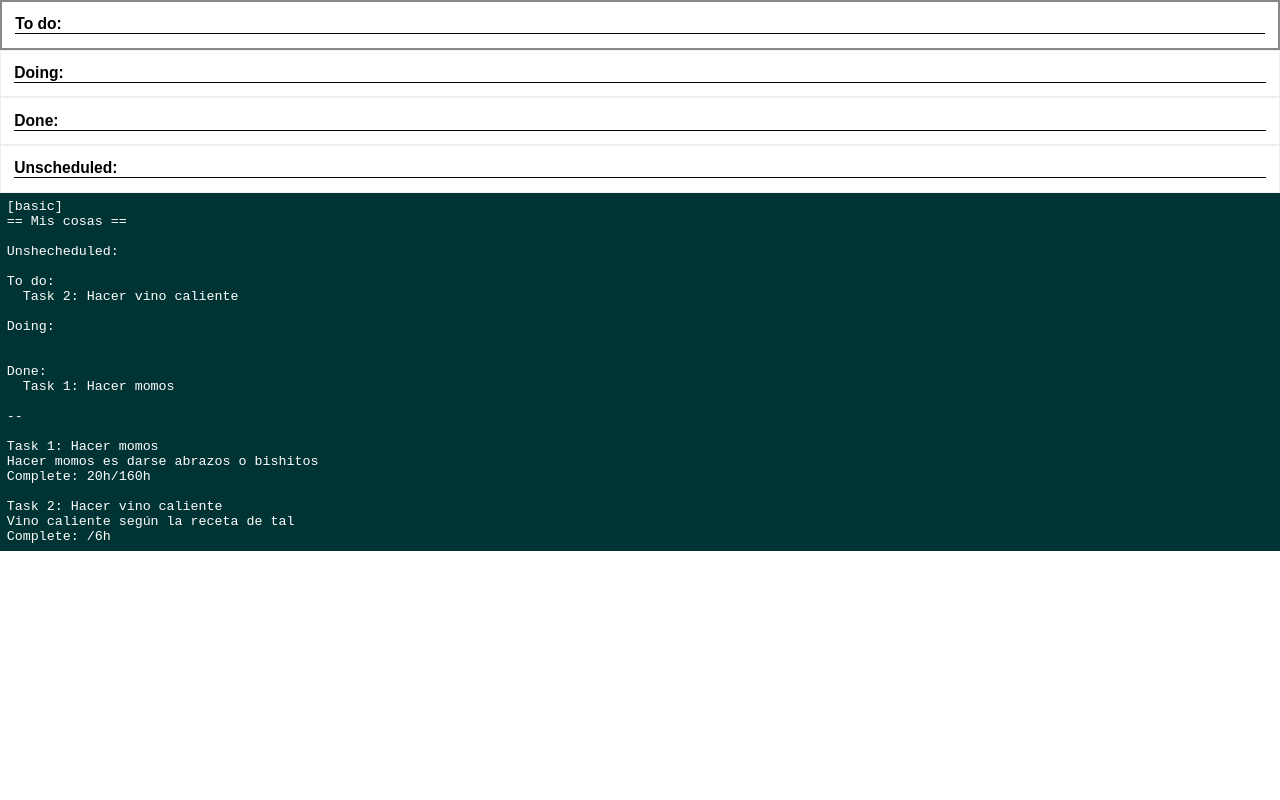
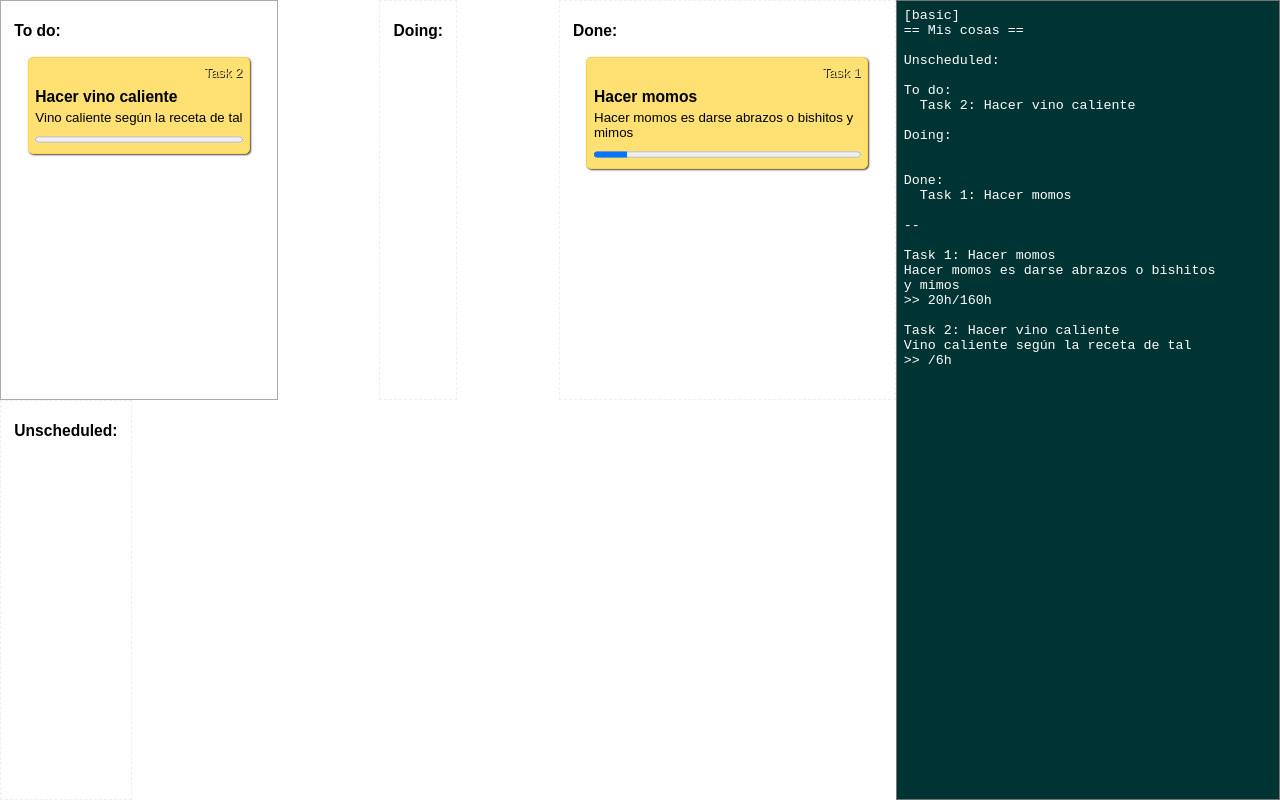
Before and after one commit to delapuente/mtask, a plain HTML site: page index.html in a window 1280 px wide. Drawn offline with Linux system fonts and the light colour scheme.

Commit message:
Parsing both classification and definitions

```diff
--- a/index.html
+++ b/index.html
@@ -12,100 +12,125 @@
       height: 100%;
     }
 
-    body {
+    p {
+      margin-bottom: .5em;
+    }
+
+    #editpad {
+      box-sizing: border-box;
+      -webkit-box-sizing: border-box;
+      -moz-box-sizing: border-box;
+      background-color: #033;
+      color: white;
+      width: 30%;
+      overflow: auto;
+      height: 100%;
+      position: absolute;
+      right:0;
+      top:0;
+      bottom:0;
+      padding: .5em;
+      resize: none;
+    }
+
+    #board {
+      box-sizing: border-box;
+      -webkit-box-sizing: border-box;
+      -moz-box-sizing: border-box;
+      display: box;
+      display: -webkit-box;
       display: -moz-box;
+      width: 70%;
+      position: absolute;
+      left:0;
+      top:0;
+      bottom:0;
+    }
+
+    #board .group {
+      display: box;
+      display: -webkit-box;
+      display: -moz-box;
+      box-pack: justify;
+      box-align: stretch;
+      box-flex: 1;
+      -webkit-box-pack: justify;
+      -webkit-box-align: stretch;
+      -webkit-box-flex: 1;
+      -moz-box-pack: justify;
       -moz-box-align: stretch;
+      -moz-box-flex: 1;
       width: 100%;
       height: 100%;
     }
 
-    #editpad {
-      -moz-box-flex: 1;
-      background-color: #033;
-      color: white;
-      padding: .5em;
-    }
-
-    #board {
-      display: -moz-box;
-      -moz-box-flex: 4;
-      resize: horizontal;
-    }
-
-    #board .group {
-      display: -moz-box;
-      -moz-box-pack: justify;
-      -moz-box-align: stretch;
-      -moz-box-flex: 1;
-    }
-
     #board .group.vertical {
+      box-orient: block-axis;
+      -webkit-box-orient: block-axis;
       -moz-box-orient: block-axis;
     }
 
     #board .group.horizontal {
+      box-orient: inline-axis;
+      -webkit-box-orient: inline-axis;
       -moz-box-orient: inline-axis;
     }
 
     #board .group * {
+      box-flex: 1;
+      -wenkit-box-flex: 1;
       -moz-box-flex: 1;
     }
 
     #board section {
-      border: 1px solid #EEE;
+      border: 1px dashed #EEE;
       padding: 1em;
     }
 
     #board section:hover {
-      border: 2px solid #888;
+      border: 1px solid #AAA;
     }
 
-    #board section h1 {
-      border-bottom: 1px solid black;
+    .node aside p {
+      text-align: right;
+      color: #FFE073;
+      text-shadow:1px 1px #222;
+    }
+
+    .node ul {
+      list-style: none;
+    }
+
+    .node ul li {
+      float: left;
+    }
+
+    .task {
+      display: block;
+      max-width: 20em;
+      margin: 1em;
+      padding: .5em;
+      border: 1px solid #FFD440;
+      border-radius: 5px;
+      background: #FFE073;
+      box-shadow: 1px 1px 2px #444;
+    }
+
+    .node h1 {
+      margin-top: .5em;
+      margin-bottom: .25em;
+    }
+
+    .node progress {
+      width: 100%;
     }
   </style>
 </head>
 <body>
-  <section id="board">
-    <div class="group vertical">
-      <div class="group horizontal">
-        <section id="to_do">
-          <header>
-            <hgroup>
-              <h1>To do:</h1>
-            </hgroup>
-          </header>
-        </section>
-        <section id="doing">
-          <header>
-            <hgroup>
-              <h1>Doing:</h1>
-            </hgroup>
-          </header>
-        </section>
-        <section id="done">
-          <header>
-            <hgroup>
-              <h1>Done:</h1>
-            </hgroup>
-          </header>
-        </section>
-      </div>
-      <div class="group horizontal">
-        <section id="unscheduled">
-          <header>
-            <hgroup>
-              <h1>Unscheduled:</h1>
-            </hgroup>
-          </header>
-        </section>
-      </div>
-    </div>
-  </section>
-  <pre id="editpad" contenteditable="true">[basic]
+  <textarea id="editpad" spellcheck="false">[basic]
 == Mis cosas ==
 
-Unshecheduled:
+Unscheduled:
 
 To do:
   Task 2: Hacer vino caliente
@@ -120,18 +145,192 @@ Done:
 
 Task 1: Hacer momos
 Hacer momos es darse abrazos o bishitos
-Complete: 20h/160h
+y mimos
+>> 20h/160h
 
 Task 2: Hacer vino caliente
 Vino caliente según la receta de tal
-Complete: /6h</pre>
-
+>> /6h</textarea>
+  <section id="board">
+    <div class="group vertical">
+      <div class="group horizontal">
+        <section id="to_do" class="node">
+          <header>
+            <hgroup>
+              <h1>To do:</h1>
+            </hgroup>
+          </header>
+          <ul>
+          </ul>
+        </section>
+        <section id="doing" class="node">
+          <header>
+            <hgroup>
+              <h1>Doing:</h1>
+            </hgroup>
+          </header>
+          <ul>
+          </ul>
+        </section>
+        <section id="done" class="node">
+          <header>
+            <hgroup>
+              <h1>Done:</h1>
+            </hgroup>
+          </header>
+          <ul>
+          </ul>
+        </section>
+      </div>
+      <div class="group horizontal">
+        <section id="unscheduled" class="node">
+          <header>
+            <hgroup>
+              <h1>Unscheduled:</h1>
+            </hgroup>
+          </header>
+          <ul>
+          </ul>
+        </section>
+      </div>
+    </div>
+  </section>
 <script>
   'use strict';
   var editpad = document.getElementById('editpad');
   editpad.addEventListener('input', function() {
+    parse_tasks();
+  });
 
-  });
+  function get_id(string) {
+    string = string.toLowerCase();
+    string = string.replace(/[\s-+]/g, '_');
+    string = string.replace(/\W/g, '');
+    return string;
+  }
+
+  var tasks;
+  function find_tasks(source) {
+    var task, looking_for_description = true;
+    var task_header = /^task\s+(.+?)(?::(.*))?$/i;
+    var task_completion = /^>>\s*(.*?)\/(.*)$/;
+    var line_pattern = /^.+$/mg;
+
+    tasks = {};
+    for (var line = line_pattern.exec(source);
+         line !== null; line = line_pattern.exec(source)) {
+
+      line = line[0].trim();
+
+      var header = task_header.exec(line);
+      var completion = task_completion.exec(line);
+
+      if (header) {
+        task = {
+          id: get_id(header[1]),
+          title: (header[2] ? header[2].trim() : '') || header[1],
+          description: ''
+        };
+        tasks[task.id] = task;
+        looking_for_description = true;
+        continue;
+      }
+
+      if (completion) {
+        task.completion = {
+          completed: completion[1].trim(),
+          total: completion[2].trim()
+        };
+        looking_for_description = false;
+        continue;
+      }
+
+      if (looking_for_description) {
+        if (task)
+          task.description += ((task.description ? ' ' : '') + line);
+      }
+
+    }
+    console.dir(tasks);
+  }
+
+  var classification;
+  function classify_tasks(source) {
+    var node_id, looking_for_tasks = false;
+    var node_header = /^(.+?):$/i;
+    var task_header = /^task\s+(.+?)(?::(.*))?$/i;
+    var line_pattern = /^.+$/mg;
+
+    classification = {};
+    for (var line = line_pattern.exec(source);
+         line !== null; line = line_pattern.exec(source)) {
+
+      line = line[0];
+
+      var node_found = node_header.exec(line.replace(/\s*$/, ''));
+      var task_found = task_header.exec(line.trim());
+
+      if (node_found) {
+        node_id = get_id(node_found[1]);
+        if (!classification[node_id])
+          classification[node_id] = {};
+        looking_for_tasks = true;
+        continue;
+      }
+
+      if (looking_for_tasks && task_found) {
+        var task_id = get_id(task_found[1]);
+        if (tasks[task_id])
+          classification[node_id][task_id] = tasks[task_id];
+        continue;
+      }
+
+    }
+    console.dir(classification);
+  }
+
+  function parse_tasks() {
+    var source = document.getElementById('editpad').value;
+    var content = source.split(/^\s*-{2,}\s*$/m);
+    var state = content[0];
+    var definitions = content[1];
+
+    find_tasks(definitions);
+    classify_tasks(state);
+    draw_tasks(classification);
+  }
+
+  function new_task_item(task) {
+    var task_text = 'Task';
+    var html = '<aside><p>'+task_text+' '+task.id+'</p></aside>';
+    html += '<hgroup><h1>'+task.title+'</h1></hgroup>';
+    html += '<p>'+task.description+'</p>';
+    if (task.completion) {
+      var max = parseInt(task.completion.total);
+      var value = parseInt(task.completion.completed) || '0';
+      html += '<progress value="'+value+'" max="'+max+'"></progress>';
+    }
+    var li = document.createElement('li');
+    li.innerHTML = html;
+    li.classList.add('task');
+    return li;
+  }
+
+  function draw_tasks(classification) {
+    for (var node_id in classification) {
+      var ul = document.querySelector('#'+node_id+' ul');
+      if (ul) {
+        ul.innerHTML = '';
+        var tasks = classification[node_id];
+        for (var task_id in tasks) {
+          var task = tasks[task_id];
+          ul.appendChild(new_task_item(task));
+        }
+      }
+    }
+  }
+
+  parse_tasks();
 </script>
 </body>
 </html>
```
Also changed, not shown: 1 other file.
